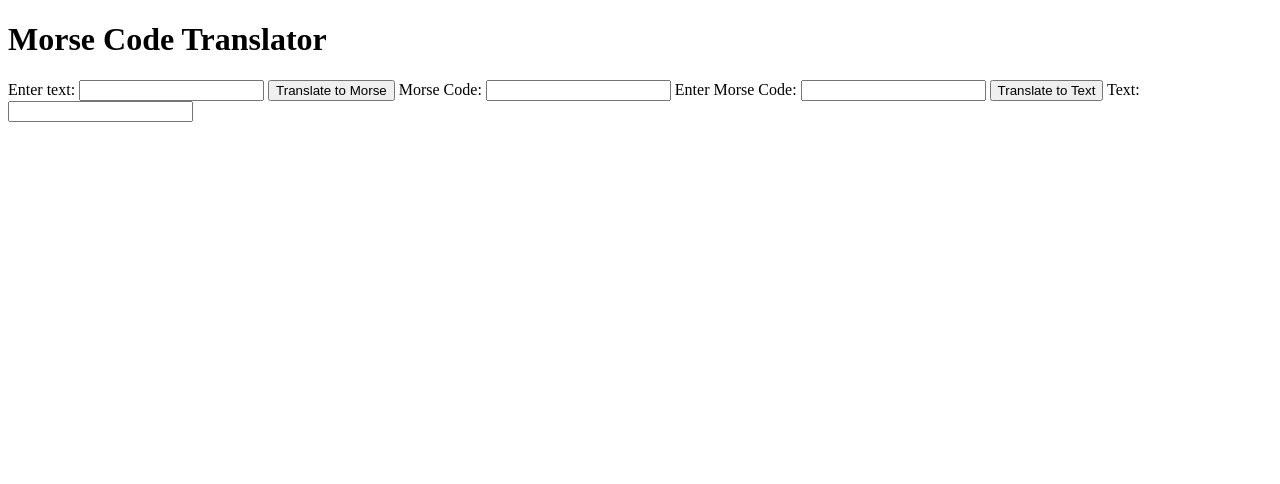
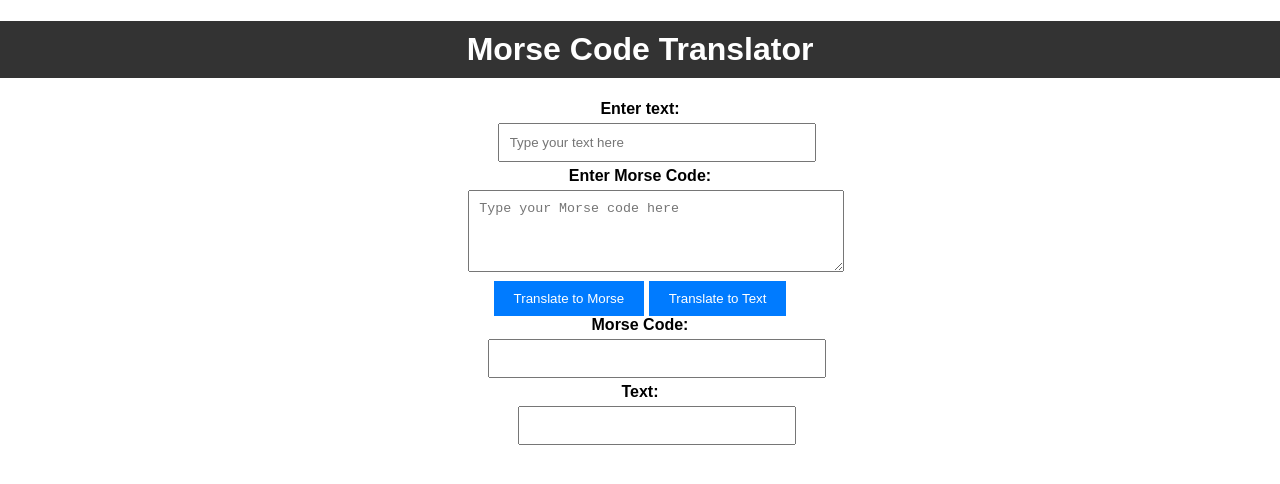
Before and after one commit to movieboxc17/Morsecode, a plain HTML site: page index.html in a window 1280 px wide. Drawn offline with Linux system fonts and the light colour scheme.

Commit message:
Update index.html

```diff
--- a/index.html
+++ b/index.html
@@ -4,21 +4,74 @@
     <meta charset="UTF-8">
     <meta name="viewport" content="width=device-width, initial-scale=1.0">
     <title>Morse Code Translator</title>
+    <style>
+        body {
+            font-family: Arial, sans-serif;
+            text-align: center;
+            margin: 0;
+            padding: 0;
+        }
+        h1 {
+            background-color: #333;
+            color: #fff;
+            padding: 10px;
+        }
+        .container {
+            display: flex;
+            justify-content: center;
+            align-items: center;
+            flex-direction: column;
+            margin-top: 20px;
+        }
+        label {
+            font-weight: bold;
+            margin-bottom: 5px;
+        }
+        input[type="text"], textarea {
+            padding: 10px;
+            margin: 5px;
+            width: 100%;
+            max-width: 400px;
+        }
+        button {
+            padding: 10px 20px;
+            background-color: #007BFF;
+            color: #fff;
+            border: none;
+            cursor: pointer;
+        }
+        button:hover {
+            background-color: #0056b3;
+        }
+        #morse-output, #text-output {
+            font-weight: bold;
+        }
+    </style>
 </head>
 <body>
     <h1>Morse Code Translator</h1>
-    <label for="text-input">Enter text:</label>
-    <input type="text" id="text-input">
-    <button onclick="translateToMorse()">Translate to Morse</button>
-    <label for="morse-input">Morse Code:</label>
-    <input type="text" id="morse-input" readonly>
-
-    <label for="morse-code">Enter Morse Code:</label>
-    <input type="text" id="morse-code">
-    <button onclick="translateToText()">Translate to Text</button>
-    <label for="text-output">Text:</label>
-    <input type="text" id="text-output" readonly>
-
+    <div class="container">
+        <div>
+            <label for="text-input">Enter text:</label>
+            <input type="text" id="text-input" placeholder="Type your text here">
+        </div>
+        <div>
+            <label for="morse-code">Enter Morse Code:</label>
+            <textarea id="morse-code" rows="4" placeholder="Type your Morse code here"></textarea>
+        </div>
+        <div>
+            <button onclick="translateToMorse()">Translate to Morse</button>
+            <button onclick="translateToText()">Translate to Text</button>
+        </div>
+        <div>
+            <label for="morse-output">Morse Code:</label>
+            <input type="text" id="morse-output" readonly>
+        </div>
+        <div>
+            <label for="text-output">Text:</label>
+            <input type="text" id="text-output" readonly>
+        </div>
+    </div>
     <script>
         const morseCodeMap = {
             'A': '.-', 'B': '-...', 'C': '-.-.', 'D': '-..', 'E': '.', 'F': '..-.', 'G': '--.', 'H': '....',
@@ -46,11 +99,11 @@
                     morseOutput += morseCodeMap[char] + ' ';
                 }
             }
-            document.getElementById('morse-input').value = morseOutput.trim();
+            document.getElementById('morse-output').value = morseOutput.trim();
         }
 
         function translateToText() {
-            const morseInput = document.getElementById('morse-code').value;
+            const morseInput = document.getElementById('morse-code').value.trim();
             const morseArray = morseInput.split(' ');
             let textOutput = '';
             for (let morse of morseArray) {
```
